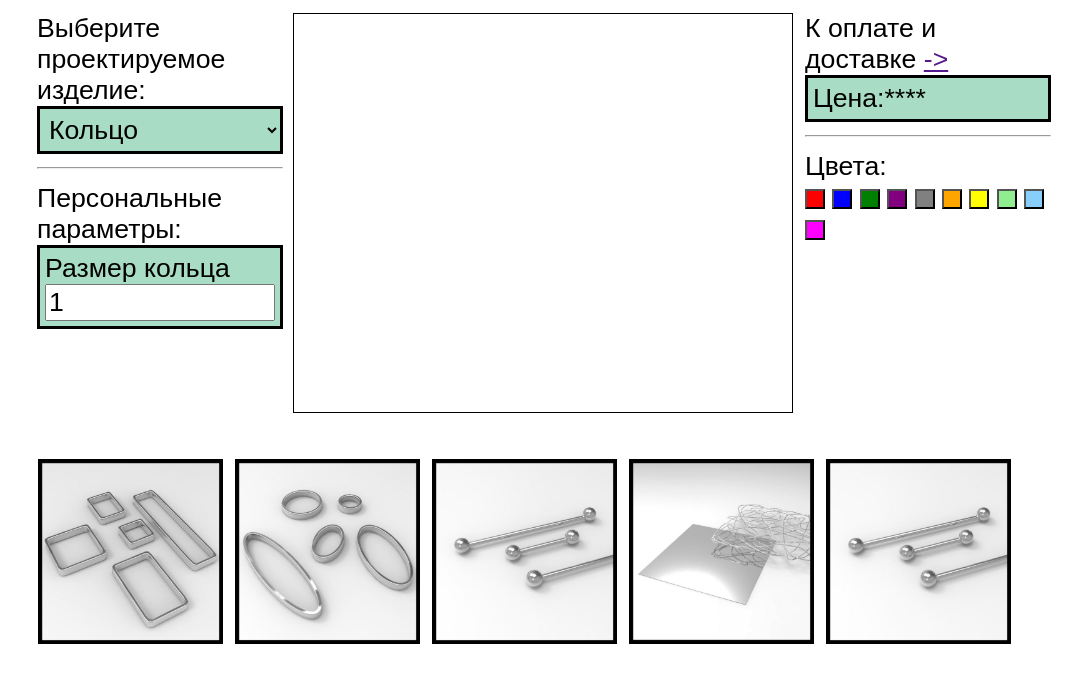
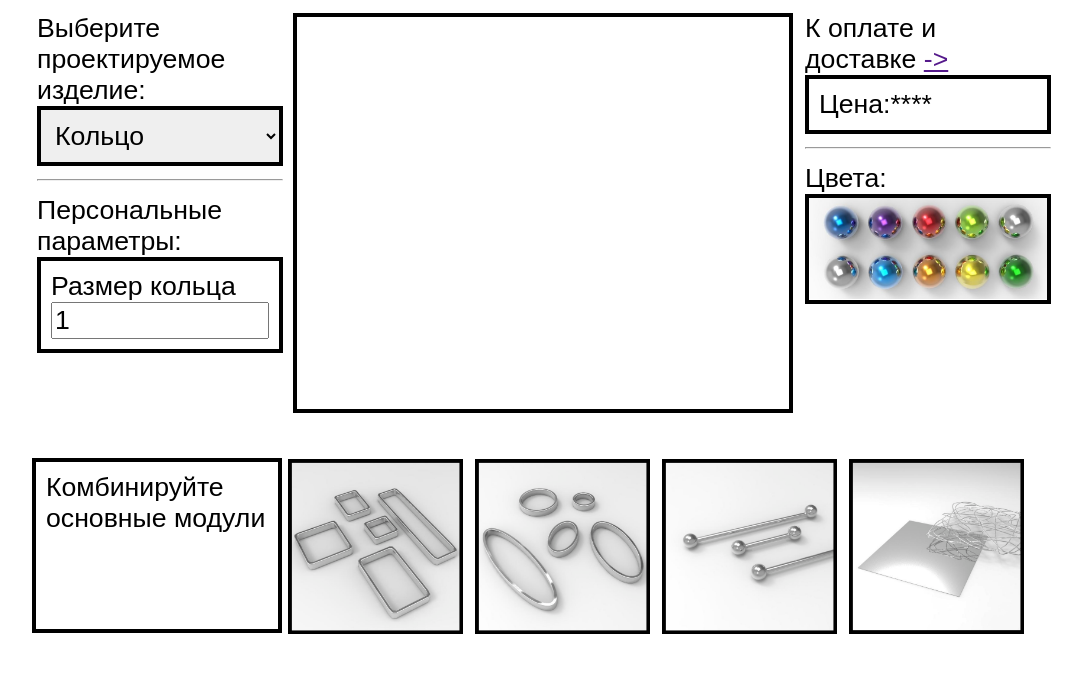
Before and after one commit to DashaGerasimova/jewellery_builder, a plain HTML site: page builder.html in a window 1280 px wide. Shown: the whole page, without its empty margins (96-1178 px from the left). Drawn offline with Linux system fonts and the light colour scheme.

Commit message:
Improved color panel and styles

```diff
--- a/builder.html
+++ b/builder.html
@@ -48,18 +48,19 @@
 
           <div id="colorButtons">
             <div id="colorHeader">Цвета:</div>
-            <div class="row">
-              <button id="red"></button>
-              <button id="blue"></button>
-              <button id="green"></button>
-              <button id="purple"></button>
-              <button id="grey"></button>
-              <button id="orange"></button>
-              <button id="yellow"></button>
-              <button id="lightgreen"></button>
-              <button id="lightskyblue"></button>
-              <button id="magenta"></button>
-
+            <div class="row"  class="block">
+			  <div id="rowButtons">
+				  <button id="blue"></button>
+				  <button id="purple"></button>
+				  <button id="red"></button>
+				  <button id="lightgreen"></button>
+				  <button id="grey"></button>
+				  <button id="grey"></button>
+				  <button id="aqua"></button>
+				  <button id="orange"></button>
+				  <button id="yellow"></button>
+				  <button id="green"></button>
+			  </div>
             </div>
           </div>
         </div>
@@ -69,6 +70,10 @@
 
     <div id="elementButtons">
       <div class="row">
+
+		  <div id="buttonsText" class="block">
+			Комбинируйте основные модули
+		  </div>
 
 	      <button id="squareElement">
 	        <img src="images/squares.jpg">
@@ -86,10 +91,6 @@
 	        <img src="images/planes.jpg">
 	      </button>
 
-	      <button id="pinElement">
-	        <img src="images/pins.jpg">
-	      </button>
-
 	  </div>
     </div>
 
--- a/scripts/funcs.js
+++ b/scripts/funcs.js
@@ -113,6 +113,5 @@ document.querySelectorAll("#elementButtons #planeElement").forEach(function(el)
 });
 
 document.querySelectorAll("#colorButtons button").forEach(function(el) {
-  el.style.backgroundColor = el.id;
   el.onclick = changeColor;
 });
--- a/stylesheet.css
+++ b/stylesheet.css
@@ -5,7 +5,7 @@
 
 canvas {
 	margin: 5px;
-	border:1px solid black;
+	border:4px solid black;
 }
 
 select, input {
@@ -15,9 +15,8 @@ select, input {
 }
 
 .block {
-	background-color: #a8dcc4;
-	border: 3px solid black;
-	padding: 5px;
+	border: 4px solid black;
+	padding: 10px;
 }
 
 .row {
@@ -39,28 +38,53 @@ select, input {
 	width: 1024px;
 	height: 700px;
 	margin: auto;
+	font-size: 20pt;
+	font-family: Khula, sans-serif;
 }
 
 #upperContent {
 	height: 450px;
-	font-size: 20pt;
-	font-family: Khula, sans-serif;
+
 }
 
 #rightContent, #leftContent {
 	padding: 5px;
 }
+#colorButtons {
+	width:100%;
+}
+#colorButtons .row {
+border: 4px solid black;
+	height:110px;
+	background-image:url(images/pal.jpg);
+	background-size: 246px auto;
+	background-repeat: no-repeat;
+}
+#colorButtons #rowButtons {
+	margin-left:12px;
+	opacity: 0;
 
-#colorButtons button {
-	width: 20px;
-	height: 20px;
+}
+#colorButtons #rowButtons button {
+
+	padding:none;
+	margin-bottom:3px;
+	width: 37px;
+	height: 37px;
 }
 
 
 #elementButtons {
 	height: 188px;
 	overflow: auto;
+	float:left;
 }
+#elementButtons #buttonsText {
+	height:175px;
+	float:left;
+	width: 250px;
+}
+
 #elementButtons button{
     background:none;
     border:none;
@@ -69,5 +93,5 @@ select, input {
     float: left;
 }
 #elementButtons button img{
-    height: 185px;
+    height: 175px;
 }
```
Also changed, not shown: images/pal.jpg (added).
